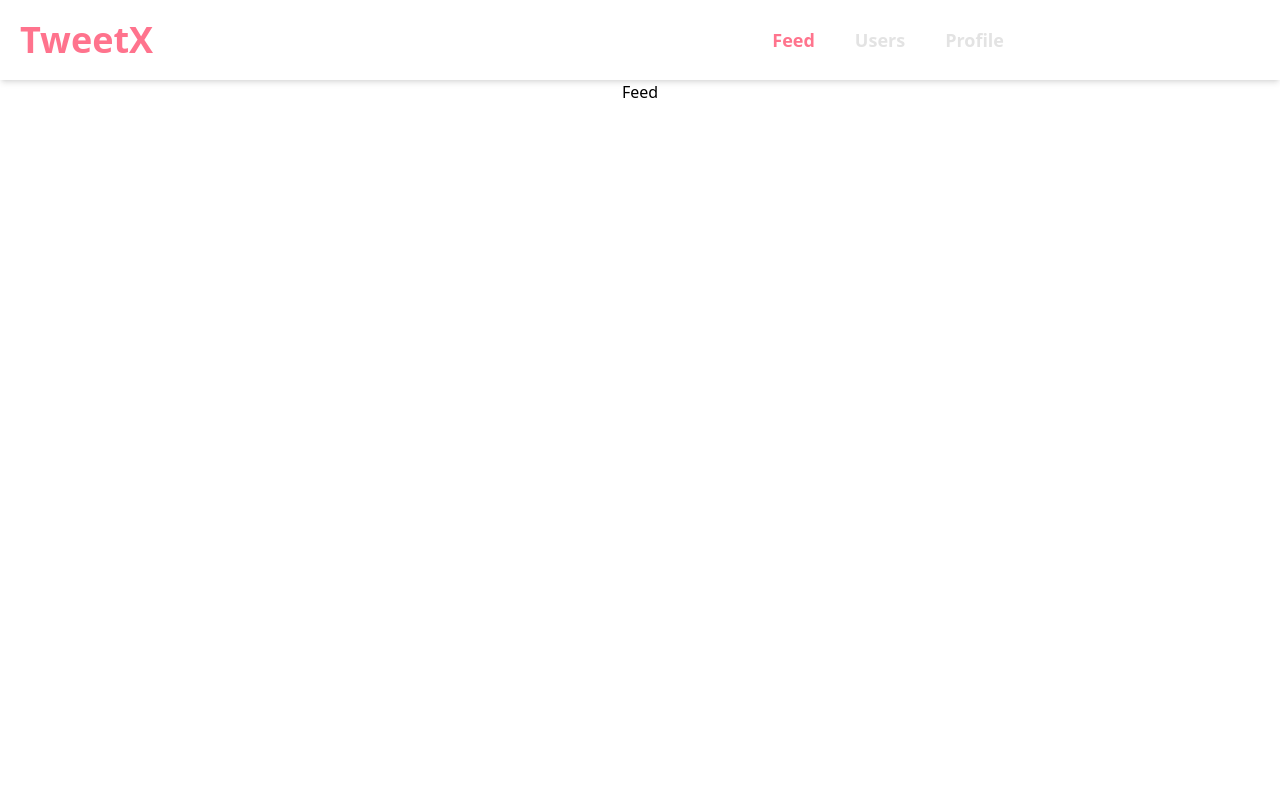
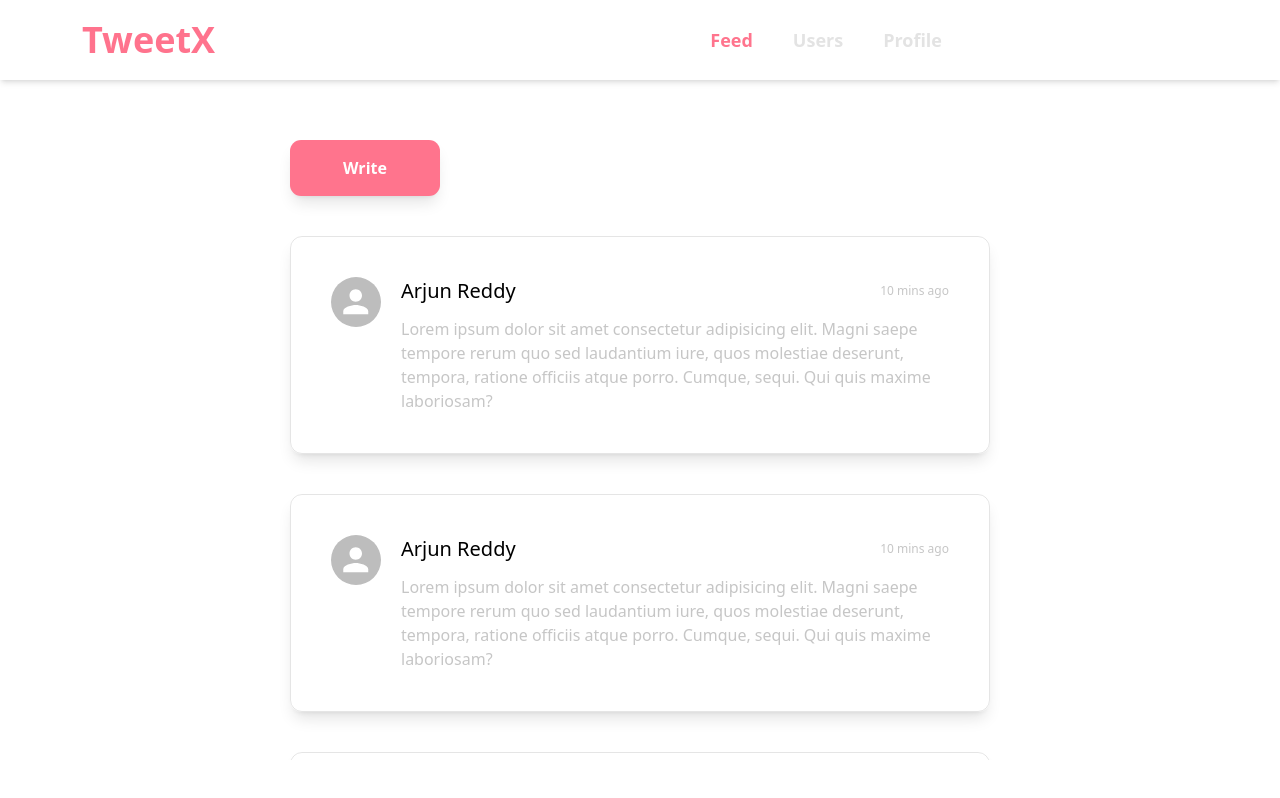
Before and after one commit to NaveenDanj/tweetx, a React (Vite) app: page / in a window 1280 px wide. Built offline with nearby package versions, Linux system fonts and the light colour scheme.

Commit message:
added feed page and feed item component

```diff
--- a/package.json
+++ b/package.json
@@ -10,6 +10,10 @@
     "preview": "vite preview"
   },
   "dependencies": {
+    "@emotion/react": "^11.11.3",
+    "@emotion/styled": "^11.11.0",
+    "@mui/icons-material": "^5.15.4",
+    "@mui/material": "^5.15.4",
     "@types/react-lottie": "^1.2.10",
     "autoprefixer": "^10.4.16",
     "lottie-web": "^5.12.2",
--- /dev/null
+++ b/src/components/FeedItem.tsx
@@ -0,0 +1,32 @@
+import { Avatar } from '@mui/material';
+
+function FeedItem() {
+  return (
+    <div style={{ border : '1px solid rgba(0,0,0,0.1)' }} className="tw-bg-#FFFFFF] tw-shadow-lg tw-p-10 tw-rounded-xl">
+
+      <div className='tw-w-full tw-flex tw-justify-between tw-gap-5'>
+
+        <div>
+          <Avatar sx={{ width : 50 , height : 50 }} />
+        </div>
+
+        <div className='tw-flex tw-flex-col tw-gap-3 tw-flex-grow'>
+
+          <div className='tw-w-full tw-flex tw-justify-between'>
+            <label className='tw-text-xl tw-my-auto'>Arjun Reddy</label>
+            <label className='tw-text-xs tw-my-auto tw-text-[#C6C6C6]'>10 mins ago</label>
+          </div>
+
+          <div >
+            <p className='tw-text-[#C6C6C6]'>Lorem ipsum dolor sit amet consectetur adipisicing elit. Magni saepe tempore rerum quo sed laudantium iure, quos molestiae deserunt, tempora, ratione officiis atque porro. Cumque, sequi. Qui quis maxime laboriosam?</p>
+          </div>
+
+        </div>
+
+      </div>
+
+    </div>
+  );
+}
+
+export default FeedItem;
--- a/src/layouts/AppLayout.tsx
+++ b/src/layouts/AppLayout.tsx
@@ -2,10 +2,10 @@ import { Outlet } from 'react-router-dom';
 
 function AppLayout() {
   return (
-    <div className='tw-w-full tw-h-[100vh] '>
+    <div className='tw-w-full tw-h-[100vh]'>
 
       <div className='tw-w-full  tw-flex tw-justify-center tw-p-5 tw-border-1 tw-border-white/[.1 ] tw-shadow-md'>
-        <div className='tw-flex tw-justify-between tw-flex-grow tw-max-w-[90%] md:tw-max-w-[100%]'>
+        <div className='tw-flex tw-justify-between tw-flex-grow tw-max-w-[90%] '>
           <h1 className='tw-text-4xl tw-my-auto tw-font-bold tw-text-[#FF738D]'>TweetX</h1>
 
           <div className='tw-flex tw-gap-10 tw-my-auto sm:tw-mr-64'>
@@ -18,7 +18,7 @@ function AppLayout() {
 
       </div>
 
-      <div className='tw-w-full tw-h-[calc(100vh-80px)] tw-justify-center tw-flex '>
+      <div className='tw-w-full tw-h-[calc(100vh-120px)] tw-p-5 tw-overflow-y-auto tw-justify-center tw-flex '>
         <Outlet />
       </div>
 
--- a/src/pages/App/Feed.tsx
+++ b/src/pages/App/Feed.tsx
@@ -1,7 +1,22 @@
+import FeedItem from '../../components/FeedItem';
 
 function Feed() {
   return (
-    <div>Feed</div>
+    <div className="tw-flex tw-flex-col tw-mt-10 tw-flex-grow tw-max-w-[700px] ">
+      <button className=" tw-bg-[#FF748D] tw-shadow-lg tw-text-white tw-w-[150px] tw-p-4 tw-px-12 tw-rounded-[11px] tw-font-bold tw-flex tw-justify-center">Write</button>
+
+      <div className="tw-mt-10 tw-flex tw-flex-col tw-gap-10">
+
+        <FeedItem />
+        <FeedItem />
+        <FeedItem />
+        <FeedItem />
+        <FeedItem />
+        <FeedItem />
+
+      </div>
+
+    </div>
   );
 }
 
```
Also changed, not shown: 1 other file (tests, documents, lock files or other folders).
